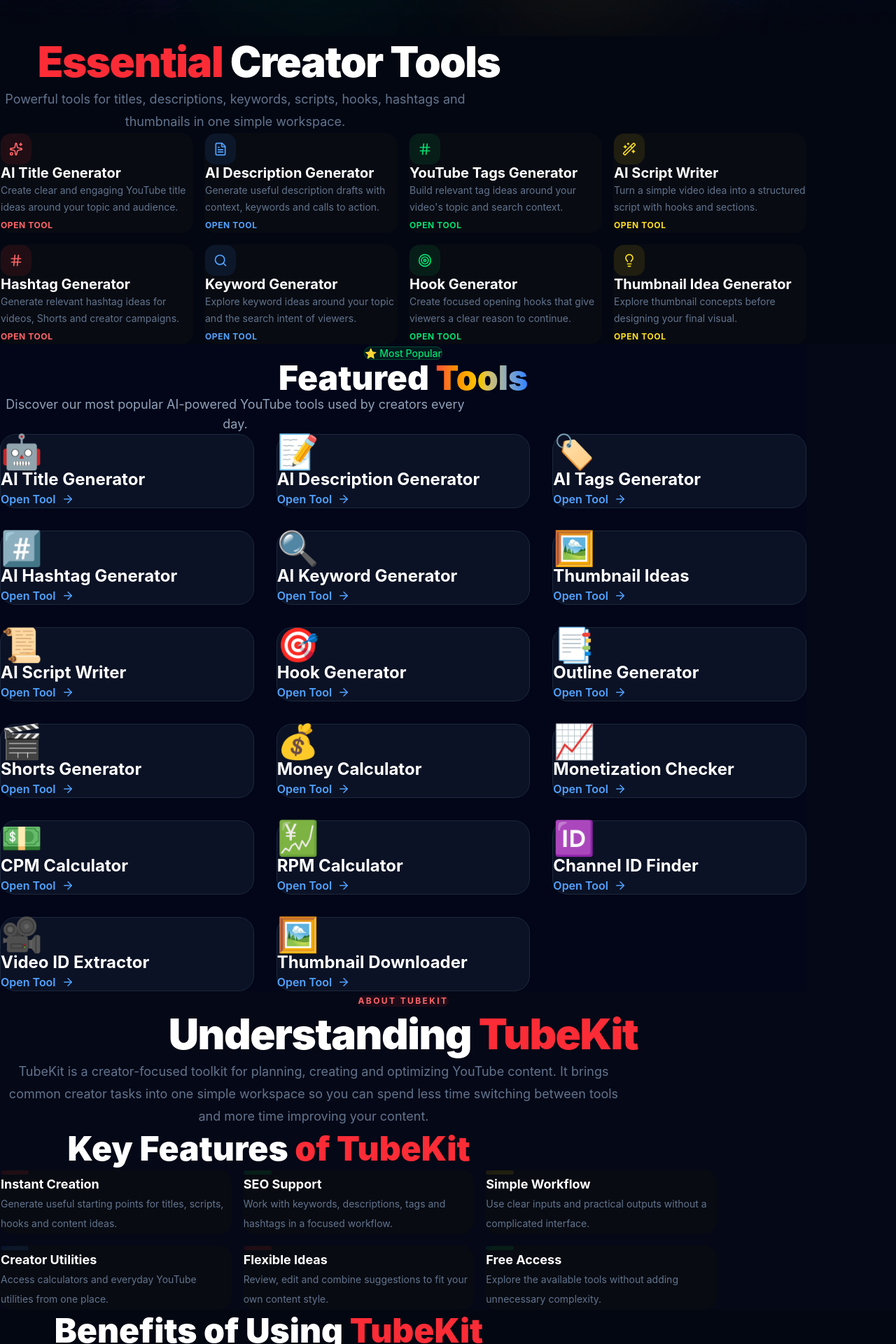
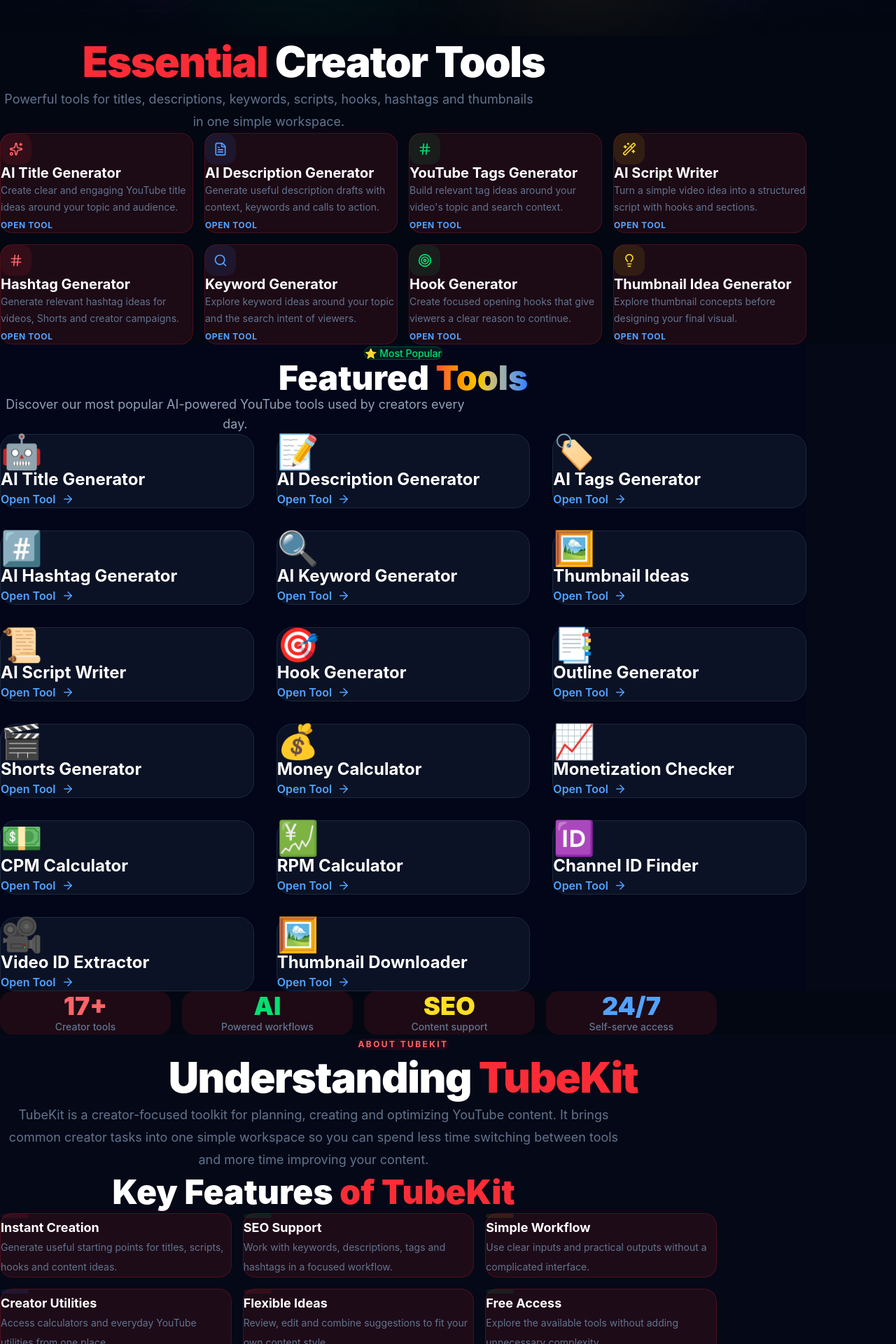
Before and after one commit to prateek4322/TubeKit-v2, a React (Vite) app in the folder client/: page / in a window 1280 px wide. Shown: the part 740-2660 px from the top of the page at 70% size. Built offline with nearby package versions, Linux system fonts and the light colour scheme; no server answers.

Commit message:
Update Home.jsx

```diff
--- a/client/src/pages/Home.jsx
+++ b/client/src/pages/Home.jsx
@@ -200,7 +200,6 @@
     color: "blue",
   },
 ];
-
 const creatorGuides = [
   {
     title: "YouTube SEO",
@@ -331,15 +330,15 @@
 {/* ESSENTIAL TOOLS */}
       <section
         id="tools"
-        className="bg-[#030712] px-4 py-24 sm:px-6 sm:py-28 lg:px-8"
+        className="bg-[#030712] px-5 py-24 sm:px-8 sm:py-28 lg:px-12"
       >
         <div className="mx-auto max-w-7xl">
-          <div className="mx-auto max-w-3xl text-center">
+          <div className="mx-auto max-w-4xl text-center">
             <h2 className="text-3xl font-black leading-tight tracking-tight text-white sm:text-5xl lg:text-6xl">
               <span className="text-red-500">Essential</span> Creator Tools
             </h2>
 
-            <p className="mx-auto mt-5 max-w-2xl text-sm leading-7 text-slate-500 sm:text-base sm:leading-8 lg:text-lg">
+            <p className="mx-auto mt-5 max-w-3xl text-center text-sm leading-7 text-slate-500 sm:text-base sm:leading-8 lg:text-lg">
               Powerful tools for titles, descriptions, keywords, scripts,
               hooks, hashtags and thumbnails in one simple workspace.
             </p>
@@ -354,7 +353,7 @@
                 <a
                   key={tool.path}
                   href={tool.path}
-                  className={`group rounded-2xl border border-transparent bg-[#080b12] p-5 outline-none transition duration-300 hover:-translate-y-1 hover:bg-[#0b0f18] hover:shadow-2xl sm:p-6 ${s.active} ${s.glow}`}
+                  className={`group rounded-2xl border border-red-500/20 bg-red-500/10 p-5 outline-none transition duration-300 hover:-translate-y-1 hover:bg-[#0b0f18] hover:shadow-2xl sm:p-6 ${s.active} ${s.glow}`}
                 >
                   <div className="flex items-start justify-between gap-4">
                     <div
@@ -377,7 +376,7 @@
                   </p>
 
                   <span
-                    className={`mt-5 inline-flex text-xs font-bold uppercase tracking-wider ${s.text}`}
+                    className="mt-5 inline-flex text-xs font-bold uppercase tracking-wider text-blue-400 transition group-hover:text-blue-300"
                   >
                     Open tool
                   </span>
@@ -389,7 +388,7 @@
       </section>
 
       {/* FEATURED TOOLS */}
-      <section className="bg-[#050816] px-4 py-24 sm:px-6 sm:py-28 lg:px-8">
+      <section className="bg-[#050816] px-5 py-24 sm:px-8 sm:py-28 lg:px-12">
         <div className="mx-auto max-w-7xl">
           <div className="mx-auto max-w-6xl">
             <FeaturedTools />
@@ -397,10 +396,36 @@
         </div>
       </section>
 
+      {/* STATS */}
+      <section className="bg-[#030712] px-4 py-12 sm:px-6 sm:py-16 lg:px-8">
+        <div className="mx-auto grid max-w-5xl grid-cols-2 gap-3 sm:gap-4 lg:grid-cols-4">
+          {[
+            ["17+", "Creator tools", "red"],
+            ["AI", "Powered workflows", "green"],
+            ["SEO", "Content support", "yellow"],
+            ["24/7", "Self-serve access", "blue"],
+          ].map(([value, label, color]) => {
+            const s = rgby[color];
 
+            return (
+              <div
+                key={label}
+                className="rounded-2xl border border-transparent bg-red-500/10 px-4 py-6 text-center transition duration-300 hover:-translate-y-0.5 hover:bg-[#0b0f18]"
+              >
+                <div className={`text-3xl font-black sm:text-4xl ${s.text}`}>
+                  {value}
+                </div>
+                <div className="mt-2 text-xs font-medium text-slate-500 sm:text-sm">
+                  {label}
+                </div>
+              </div>
+            );
+          })}
+        </div>
+      </section>
 
       {/* ABOUT */}
-      <section className="bg-[#050816] px-4 py-24 sm:px-6 sm:py-28 lg:px-8">
+      <section className="bg-[#050816] px-5 py-24 sm:px-8 sm:py-28 lg:px-12">
         <div className="mx-auto max-w-6xl text-center">
           <span className="inline-flex rounded-full bg-red-500/10 px-4 py-2 text-xs font-bold uppercase tracking-[0.2em] text-red-400">
             About TubeKit
@@ -420,9 +445,9 @@
       </section>
 
       {/* KEY FEATURES */}
-      <section className="bg-[#050816] px-4 pb-20 sm:px-6 sm:pb-24 lg:px-8">
+      <section className="bg-[#050816] px-5 pb-24 sm:px-8 sm:pb-28 lg:px-12">
         <div className="mx-auto max-w-6xl">
-          <div className="mx-auto max-w-3xl text-center">
+          <div className="mx-auto max-w-4xl text-center">
             <h2 className="mt-5 whitespace-nowrap text-[clamp(1.45rem,5vw,3rem)] font-black leading-tight text-white">
               Key Features <span className="text-red-500">of TubeKit</span>
             </h2>
@@ -443,7 +468,7 @@
                 <div
                   key={title}
                   tabIndex={0}
-                  className={`group rounded-2xl border border-transparent bg-[#080b12] p-6 transition duration-300 hover:-translate-y-1 hover:bg-[#0b0f18] ${s.active} ${s.glow}`}
+                  className={`group rounded-2xl border border-red-500/20 bg-red-500/10 p-6 transition duration-300 hover:-translate-y-1 hover:bg-[#0b0f18] ${s.active} ${s.glow}`}
                 >
                   <div className={`mb-5 h-1.5 w-10 rounded-full ${s.icon.split(" ")[0]}`} />
                   <h3 className="text-lg font-bold text-white">{title}</h3>
@@ -454,10 +479,11 @@
           </div>
         </div>
       </section>
+
 {/* BENEFITS */}
-      <section className="bg-[#030712] px-4 py-24 sm:px-6 sm:py-28 lg:px-8">
+      <section className="bg-[#030712] px-5 py-24 sm:px-8 sm:py-28 lg:px-12">
         <div className="mx-auto max-w-6xl">
-          <div className="mx-auto max-w-3xl text-center">
+          <div className="mx-auto max-w-4xl text-center">
             <h2 className="mt-5 whitespace-nowrap text-[clamp(1.4rem,5vw,3rem)] font-black leading-tight text-white">
               Benefits of Using <span className="text-red-500">TubeKit</span>
             </h2>
@@ -476,7 +502,7 @@
                 <div
                   key={title}
                   tabIndex={0}
-                  className={`group flex gap-5 rounded-2xl border border-transparent bg-[#080b12] p-6 transition duration-300 hover:-translate-y-1 hover:bg-[#0b0f18] ${s.active} ${s.glow}`}
+                  className={`group flex gap-5 rounded-2xl border border-red-500/20 bg-red-500/10 p-6 transition duration-300 hover:-translate-y-1 hover:bg-[#0b0f18] ${s.active} ${s.glow}`}
                 >
                   <div
                     className={`flex h-12 w-12 shrink-0 items-center justify-center rounded-xl ${s.icon}`}
@@ -496,9 +522,9 @@
       </section>
 
       {/* COMMON USE CASES */}
-      <section className="bg-[#050816] px-4 py-24 sm:px-6 sm:py-28 lg:px-8">
+      <section className="bg-[#050816] px-5 py-24 sm:px-8 sm:py-28 lg:px-12">
         <div className="mx-auto max-w-6xl">
-          <div className="mx-auto max-w-3xl text-center">
+          <div className="mx-auto max-w-4xl text-center">
             <h2 className="mt-5 whitespace-nowrap text-[clamp(1.55rem,5vw,3rem)] font-black leading-tight text-white">
               Common <span className="text-red-500">Use Cases</span>
             </h2>
@@ -522,7 +548,7 @@
                 <div
                   key={title}
                   tabIndex={0}
-                  className={`rounded-2xl border border-transparent bg-[#080b12] p-6 transition duration-300 hover:-translate-y-1 hover:bg-[#0b0f18] ${s.active} ${s.glow}`}
+                  className={`rounded-2xl border border-red-500/20 bg-red-500/10 p-6 transition duration-300 hover:-translate-y-1 hover:bg-[#0b0f18] ${s.active} ${s.glow}`}
                 >
                   <h3 className="text-lg font-bold text-white">{title}</h3>
                   <p className="mt-3 text-sm leading-7 text-slate-500">{text}</p>
@@ -536,10 +562,10 @@
       {/* HOW IT WORKS */}
       <section
         id="how-it-works"
-        className="bg-[#030712] px-4 py-24 sm:px-6 sm:py-28 lg:px-8"
+        className="bg-[#030712] px-5 py-24 sm:px-8 sm:py-28 lg:px-12"
       >
         <div className="mx-auto max-w-6xl">
-          <div className="mx-auto max-w-3xl text-center">
+          <div className="mx-auto max-w-4xl text-center">
             <span className="inline-flex rounded-full bg-blue-500/10 px-4 py-2 text-xs font-bold uppercase tracking-[0.2em] text-blue-400">
               How It Works
             </span>
@@ -557,7 +583,7 @@
                 <div
                   key={step.number}
                   tabIndex={0}
-                  className={`rounded-2xl border border-transparent bg-[#080b12] p-6 text-center transition duration-300 hover:-translate-y-1 hover:bg-[#0b0f18] ${s.active} ${s.glow}`}
+                  className={`rounded-2xl border border-red-500/20 bg-red-500/10 p-6 text-center transition duration-300 hover:-translate-y-1 hover:bg-[#0b0f18] ${s.active} ${s.glow}`}
                 >
                   <div className={`text-sm font-black tracking-[0.18em] ${s.text}`}>
                     {step.number}
@@ -572,7 +598,7 @@
       </section>
 
       {/* BEST PRACTICES */}
-      <section className="bg-[#050816] px-4 py-24 sm:px-6 sm:py-28 lg:px-8">
+      <section className="bg-[#050816] px-5 py-24 sm:px-8 sm:py-28 lg:px-12">
         <div className="mx-auto max-w-4xl text-center">
           <span className="inline-flex rounded-full bg-red-500/10 px-4 py-2 text-xs font-bold uppercase tracking-[0.2em] text-red-400">
             Best Practices
@@ -582,7 +608,7 @@
             Better YouTube <span className="text-red-500">Content Practices</span>
           </h2>
 
-          <p className="mx-auto mt-5 max-w-2xl text-sm leading-7 text-slate-500 sm:text-base sm:leading-8">
+          <p className="mx-auto mt-5 max-w-3xl text-center text-sm leading-7 text-slate-500 sm:text-base sm:leading-8">
             Use clear topics, accurate titles and thumbnails, useful
             descriptions, strong openings and audience feedback to improve
             your content over time.
@@ -597,7 +623,7 @@
             ].map((item, index) => (
               <div
                 key={item}
-                className="flex gap-3 rounded-xl bg-[#080b12] p-4"
+                className="flex gap-3 rounded-xl bg-red-500/10 p-4"
               >
                 <Check className="mt-0.5 h-4 w-4 shrink-0 text-red-400" />
                 <span className="text-sm leading-6 text-slate-500">{item}</span>
@@ -607,12 +633,13 @@
         </div>
       </section>
 
+
       {/* FAQ */}
-      <section className="bg-[#030712] px-4 py-24 sm:px-6 sm:py-28 lg:px-8">
+      <section className="bg-[#030712] px-5 py-24 sm:px-8 sm:py-28 lg:px-12">
         <div className="mx-auto max-w-4xl">
           <div className="text-center">
             <span className="inline-flex rounded-full bg-blue-500/10 px-4 py-2 text-xs font-bold uppercase tracking-[0.2em] text-blue-400">
-FAQ
+              FAQ
             </span>
 
             <h2 className="mt-5 whitespace-nowrap text-[clamp(1.8rem,6vw,3.75rem)] font-black leading-tight text-white">
@@ -628,7 +655,7 @@
               return (
                 <div
                   key={faq.question}
-                  className={`rounded-2xl border bg-[#080b12] transition duration-300 ${
+                  className={`rounded-2xl border bg-red-500/10 transition duration-300 ${
                     isOpen
                       ? faq.color === "red"
                         ? "border-red-500/40"
@@ -671,10 +698,10 @@
       {/* LATEST BLOG - AFTER THE MAIN CONTENT */}
       <section
         id="latest-blog"
-        className="bg-[#050816] px-4 py-24 sm:px-6 sm:py-28 lg:px-8"
+        className="bg-[#050816] px-5 py-24 sm:px-8 sm:py-28 lg:px-12"
       >
         <div className="mx-auto max-w-7xl">
-          <div className="mx-auto max-w-3xl text-center">
+          <div className="mx-auto max-w-4xl text-center">
             <span className="inline-flex rounded-full bg-red-500/10 px-4 py-2 text-xs font-bold uppercase tracking-[0.2em] text-red-400">
               Blog
             </span>
@@ -683,7 +710,7 @@
               Latest from <span className="text-red-500">the Blog</span>
             </h2>
 
-            <p className="mx-auto mt-5 max-w-2xl text-sm leading-7 text-slate-500 sm:text-base sm:leading-8 lg:text-lg">
+            <p className="mx-auto mt-5 max-w-3xl text-center text-sm leading-7 text-slate-500 sm:text-base sm:leading-8 lg:text-lg">
               Explore practical YouTube SEO strategies, creator tips, AI
               tools, content ideas and growth guides from TubeKit.
             </p>
@@ -706,8 +733,8 @@
       </section>
 
       {/* FINAL CTA */}
-      <section className="bg-[#030712] px-4 py-24 sm:px-6 sm:py-28 lg:px-8">
-        <div className="mx-auto max-w-5xl rounded-3xl bg-[#080b12] px-6 py-12 text-center sm:px-10 sm:py-16">
+      <section className="bg-[#030712] px-5 py-24 sm:px-8 sm:py-28 lg:px-12">
+        <div className="mx-auto max-w-5xl rounded-3xl bg-red-500/10 px-6 py-12 text-center sm:px-10 sm:py-16">
           <div className="mx-auto flex h-12 w-12 items-center justify-center rounded-2xl bg-red-500/10 text-red-400">
             <Play className="h-5 w-5" />
           </div>
@@ -717,7 +744,7 @@
             <span className="block text-red-500">YouTube content</span>
           </h2>
 
-          <p className="mx-auto mt-5 max-w-2xl text-sm leading-7 text-slate-500 sm:text-base sm:leading-8">
+          <p className="mx-auto mt-5 max-w-3xl text-center text-sm leading-7 text-slate-500 sm:text-base sm:leading-8">
             Start with your idea, choose a tool and build your next piece of
             YouTube content with TubeKit.
           </p>
```
